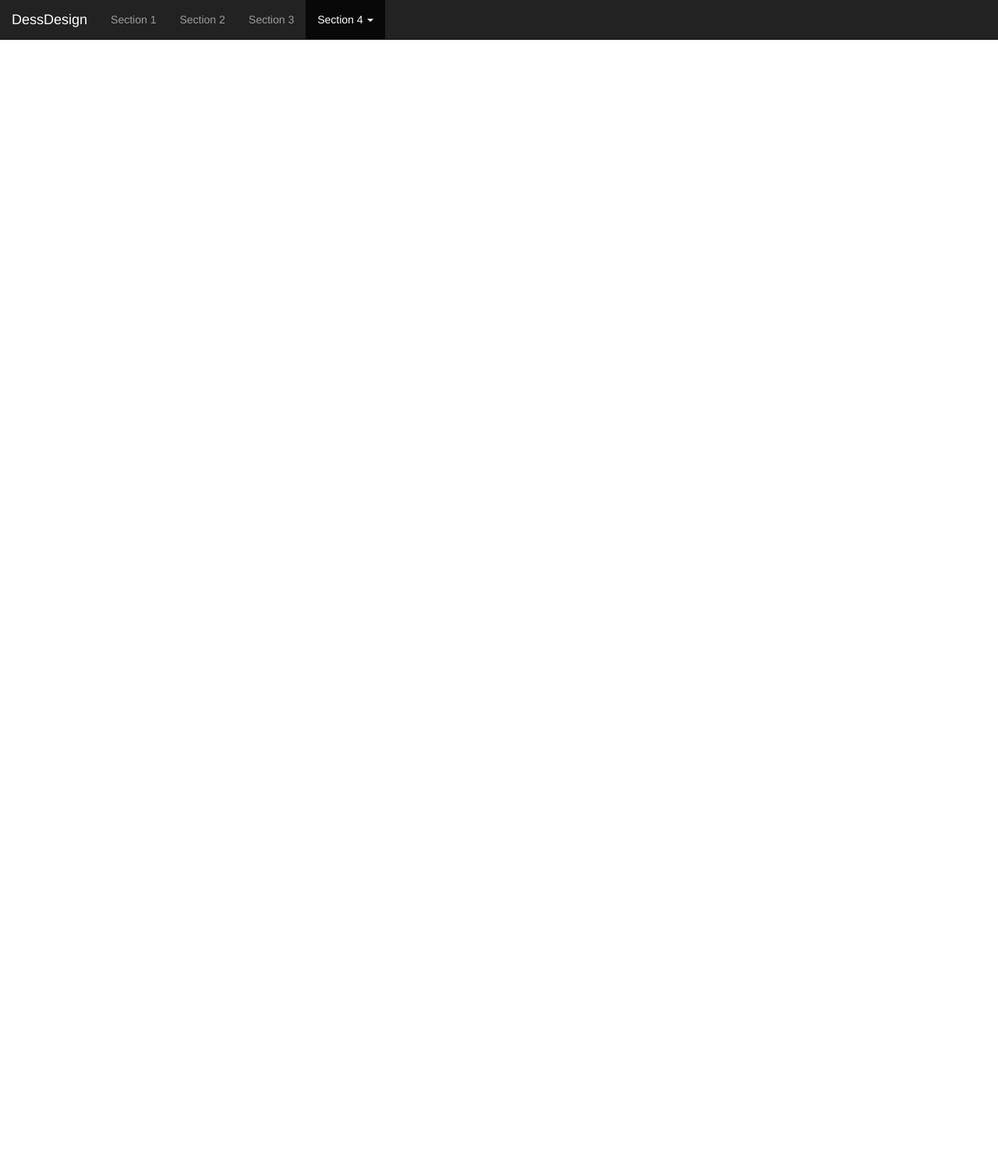
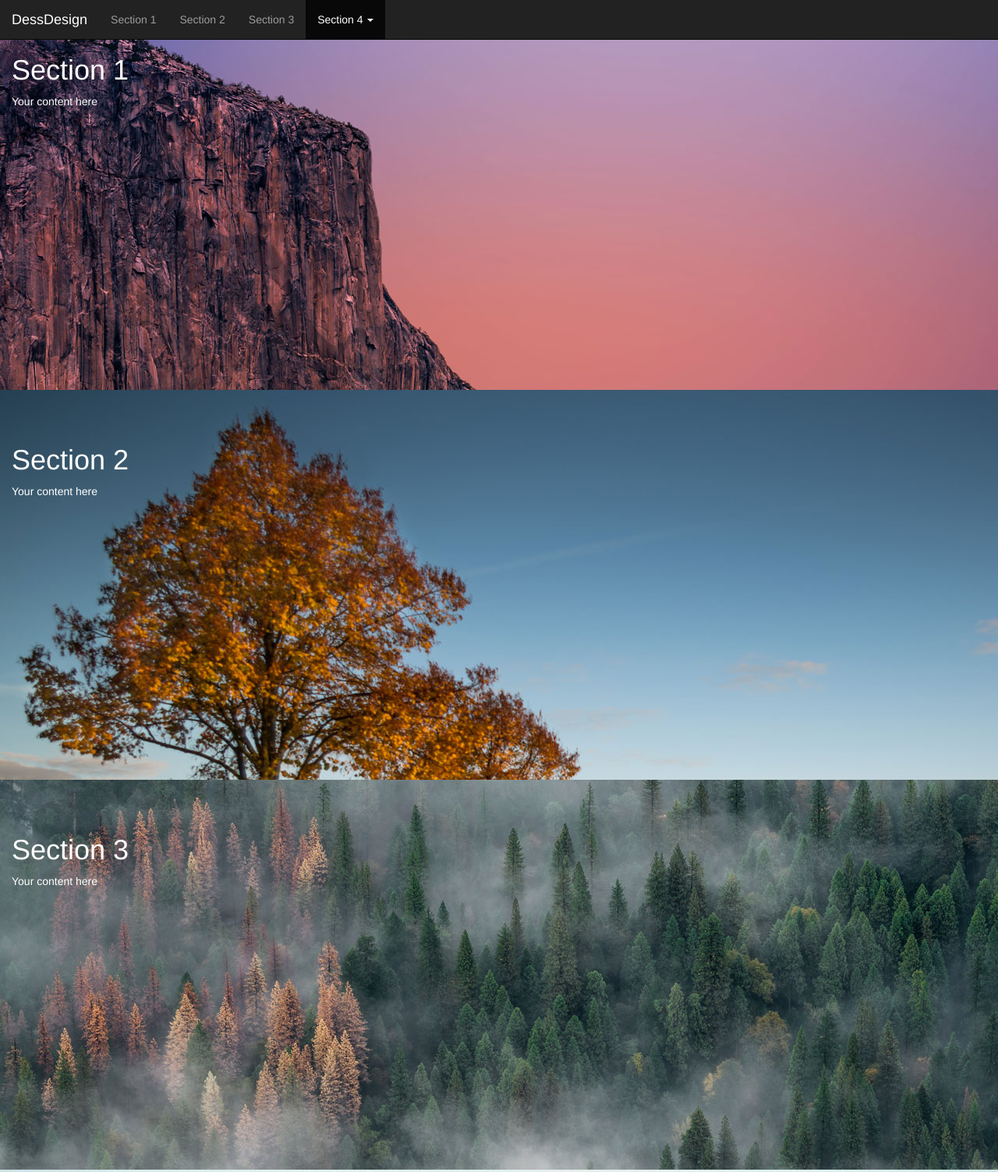
Before and after one commit to desidicheva/scrollspy, a plain HTML site: page index.html in a window 1280 px wide. Shown: the top 1503 px of the page at 78% size. Drawn offline with nearby package versions, Linux system fonts and the light colour scheme.

Commit message:
Update index.html

```diff
--- a/index.html
+++ b/index.html
@@ -11,11 +11,11 @@
   body {
       position: relative;
   }
-  #section1 {padding-top:50px;height:500px;color: #fff; background-image: url("images/image1.jpg");}
-  #section2 {padding-top:50px;height:500px;color: #fff;background-image: url("images/image2.jpg"); }
-  #section3 {padding-top:50px;height:500px;color: #fff; background-image: url("images/image3.jpg");}
-  #section41 {padding-top:50px;height:500px;color: #fff; background-image: url("images/image4.jpg");}
-  #section42 {padding-top:50px;height:500px;color: #fff; background-image: url("images/image5.jpg");}
+  #section1 {padding-top:50px;height:500px;color: #fff; background-image: url("image1.jpg");}
+  #section2 {padding-top:50px;height:500px;color: #fff;background-image: url("image2.jpg"); }
+  #section3 {padding-top:50px;height:500px;color: #fff; background-image: url("image3.jpg");}
+  #section41 {padding-top:50px;height:500px;color: #fff; background-image: url("image4.jpg");}
+  #section42 {padding-top:50px;height:500px;color: #fff; background-image: url("image5.jpg");}
 
 
   .dropdown-menu>.active>a, .dropdown-menu>.active>a:focus, .dropdown-menu>.active>a:hover {
```
